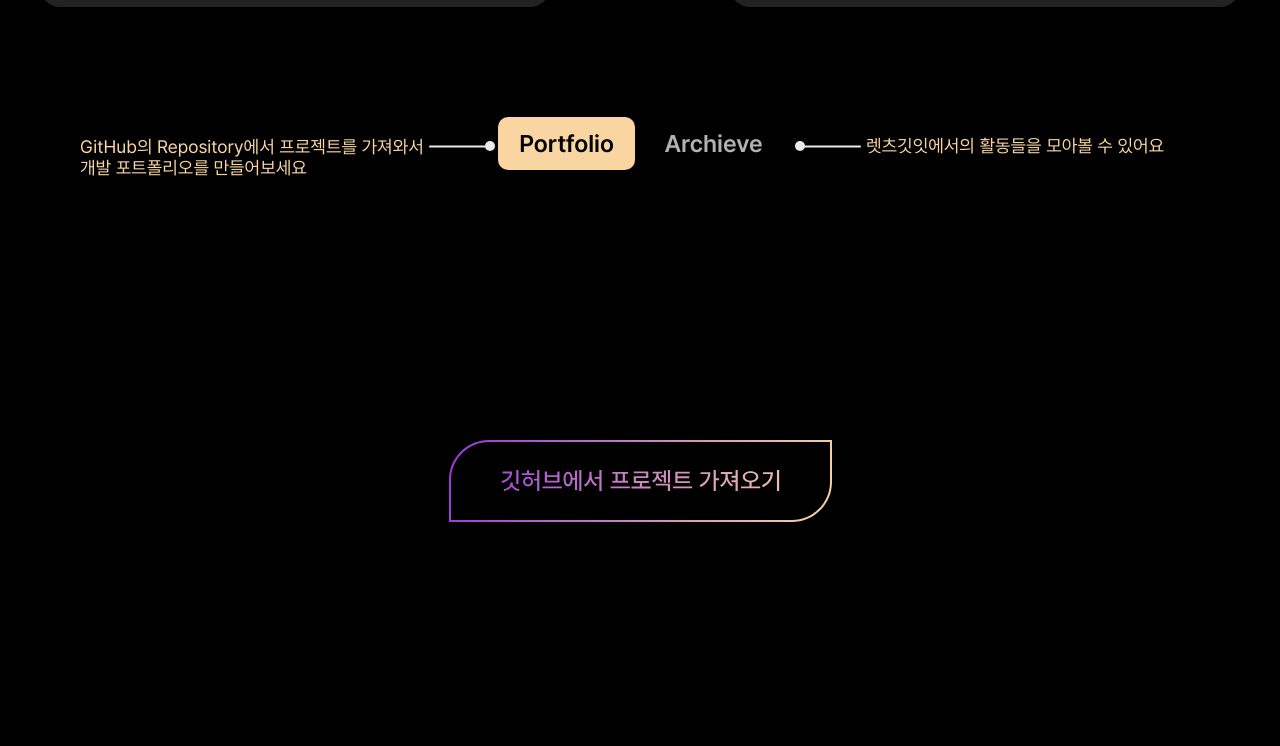
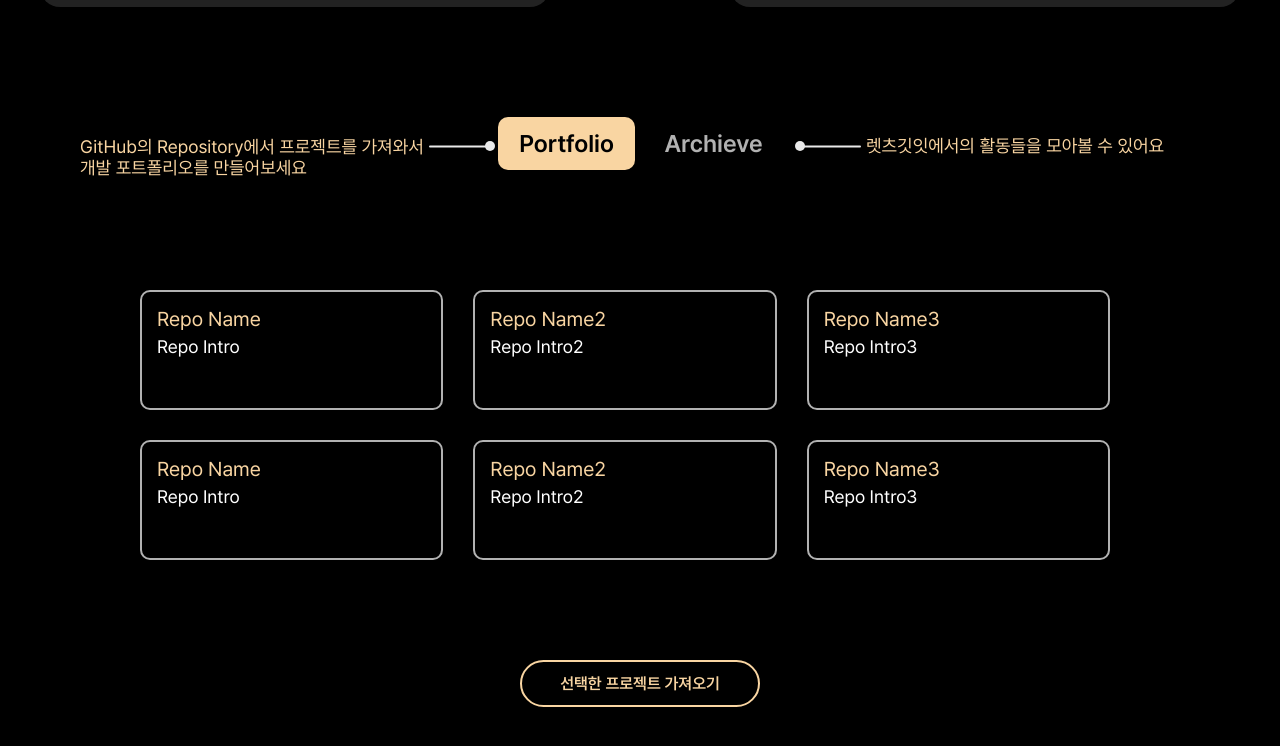
Before and after one commit to gnfnfnr/LetsGitIt, a React (Create React App) app in the folder src/main/resources/frontend/: page /mypage in a window 1280 px wide. Both pictures are taken after a click on the icon 640 px from the left and 1022 px from the top of the page. Shown: the part 541-1287 px from the top of the page. Built offline with nearby package versions, Linux system fonts and the light colour scheme.

Commit message:
feat: add project import

```diff
--- a/src/main/resources/frontend/src/components/MyPage/Portfolio.tsx
+++ b/src/main/resources/frontend/src/components/MyPage/Portfolio.tsx
@@ -13,6 +13,13 @@ const Wrapper = styled.div`
   padding: 20px;
 
   button {
+    width: 240px;
+    height: 58px;
+    text-align: center;
+    box-sizing: border-box;
+    font-weight: 550;
+    padding: 12px;
+    margin-top: 70px;
     border: solid 2px #f9d5a2;
     border-radius: 60px;
     color: #f9d5a2;
@@ -22,38 +29,127 @@ const Wrapper = styled.div`
 const ImportProjectIcon = styled(ProjectIcon)`
   margin: 150px 0 100px 0;
   cursor: pointer;
+  &.hide{
+    display: none;
+  }
 `;
 
 const ProjectContainer = styled.div`
   display: flex;
+  flex-wrap: wrap;
 `;
 
 const ProjectItem = styled.div`
-  padding: 5px;
+  padding: 15px;
   width: 400px;
   height: 120px;
+  box-sizing: border-box;
   border: solid 2px #b2b2b2;
   border-radius: 10px;
-  &.title {
+  flex-direction: column;
+  flex-basis: calc(33.333% - 30px);
+  p {
+    margin-top: 0px;
+    margin-bottom: 5px;
     font-size: 20px;
     color: #f9d5a2;
   }
-
-  &.content {
+  span {
+    margin-top: 0;
     font-size: 18px;
     color: white;
   }
-
   &.selected {
     border: none;
     background-color: #333333;
   }
+  margin-right: 30px;
+  &~&{
+    margin-right: 30px;
+    margin-bottom: 30px;
+  }
 `;
 
+interface ProjectItemInterface {
+  title: string;
+  content: string;
+  selected: boolean;
+}
+
 const Portfolio = () => {
+  const [importPortfolio, setImportPortfolio] = useState<Boolean>(false);
+  const [isInitial, setIsInitial] = useState<Boolean>(true);
+  const [importProjectItems, setImportProjectItems] = useState<ProjectItemInterface[]>([{
+    title: "Repo Name",
+    content: "Repo Intro",
+    selected: false
+  },
+  {
+    title: "Repo Name2",
+    content: "Repo Intro2",
+    selected: false
+  },
+  {
+    title: "Repo Name3",
+    content: "Repo Intro3",
+    selected: false
+  },
+  {
+    title: "Repo Name",
+    content: "Repo Intro",
+    selected: false
+  },
+  {
+    title: "Repo Name2",
+    content: "Repo Intro2",
+    selected: false
+  },
+  {
+    title: "Repo Name3",
+    content: "Repo Intro3",
+    selected: false
+  }]);
+
+  const onClickImportPorject = () => {
+    setImportPortfolio(true);
+    setIsInitial(false);
+  }
+
+  const handleSelectedClick = (index: number) => {
+    const updatedItems = importProjectItems.map((item, i) => {
+      if (i === index) {
+        return {
+          ...item,
+          selected: !item.selected
+        };
+      }
+      return item;
+    });
+    setImportProjectItems(updatedItems);
+  };
+
+
+
   return (
     <Wrapper>
-      <ImportProjectIcon />
+      <ImportProjectIcon
+      onClick={onClickImportPorject}
+      className={isInitial ? "" : "hide"}/>
+      {importPortfolio && (
+        <ProjectContainer>
+          {importProjectItems.map((project, index) => (
+            <ProjectItem
+              onClick={() => handleSelectedClick(index)}
+              className={importProjectItems[index]?.selected ? "selected" : ""}
+              key={index}
+            >
+              <p>{project.title}</p>
+              <span>{project.content}</span>
+            </ProjectItem>
+          ))}
+        </ProjectContainer>
+)}
+    {importPortfolio && <button>선택한 프로젝트 가져오기</button>}
     </Wrapper>
   );
 };
```
